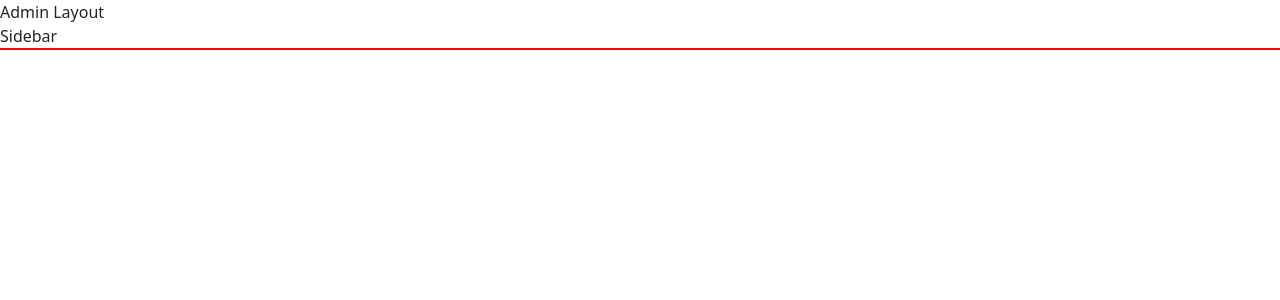
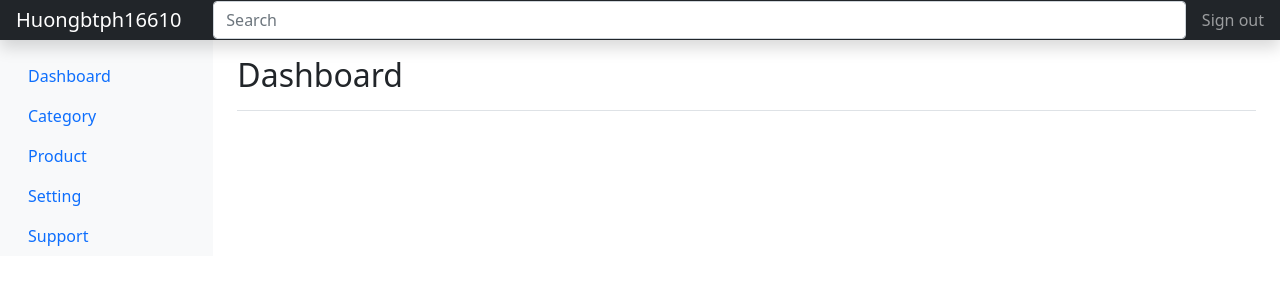
Before and after one commit to Buithihuong1203/assignment-react-typescript, a React (Vite) app: page /admin in a window 1280 px wide. Shown: the top 300 px of the page. Built offline with nearby package versions, Linux system fonts and the light colour scheme; no server answers.

Commit message:
productedit

```diff
--- a/src/App.tsx
+++ b/src/App.tsx
@@ -3,7 +3,7 @@ import WebsiteLayout from '../src/pages/layouts/WebsiteLayout';
 import 'bootstrap/dist/css/bootstrap.min.css'
 import { ProductType } from './type/Product';
 import { useEffect, useState } from 'react';
-import { create, list, update } from './api/product';
+import { add, list, remove, update } from './api/product';
 import ProductList from './components/ProductList';
 import ProductDetail from './pages/ProductDetail';
 import Products from '../src/pages/Products';
@@ -13,6 +13,8 @@ import Signin from './pages/Signin';
 import Signup from './pages/Signup';
 import { toast } from 'react-toastify';
 import ProductAdd from './pages/ProductAdd';
+import ProductManager from './pages/ProductManager';
+import ProductEdit from './pages/ProductEdit';
 
 
 function App() {
@@ -29,7 +31,7 @@ function App() {
   }, []);
   const onHandleAdd = async (product: ProductType) => {
     try {
-      const { data } = await create(product);
+      const { data } = await add(product);
       if (data) {
         toast.success("Thêm thành công");
       }
@@ -37,6 +39,10 @@ function App() {
 
     }
 
+  }
+  const onHandleRemove = async (id: number) => {
+    remove(id);
+    setProducts(products.filter(item => item.id !== id));
   }
   const onHandleUpdate = async (product: ProductType) => {
     try {
@@ -60,8 +66,10 @@ function App() {
 
         <Route>
           <Route path='/admin' element={<Adminlayout />} >
-            <Route path="products">
+            <Route path="product">
+              <Route index element={<ProductManager products={products} onRemove={onHandleRemove} />} />
               <Route path="add" element={<ProductAdd onAdd={onHandleAdd} />} />
+              <Route path=":id/edit" element={<ProductEdit onUpdate={onHandleUpdate} />} />
 
             </Route>
           </Route>
--- a/src/api/product.ts
+++ b/src/api/product.ts
@@ -1,18 +1,18 @@
-import instance from './instance';
-import { ProductType } from '../type/Product';
-import { isAuthenticate } from '../utils/localStorage';
-
-//const { token, user } = isAuthenticate();
-
-export const create = (product: ProductType) => {
+import { ProductType } from "../type/Product";
+import instance from "./instance";
+export const list = () => {
+    const url = `/products`;
+    return instance.get(url)
+}
+export const add = (product: ProductType) => {
     const url = `/products`;
     return instance.post(url, product);
 }
-export const list = () => {
-    const url = `/products`;
-    return instance.get(url);
+export const remove = (id: number) => {
+    const url = `/products/${id}`;
+    return instance.delete(url);
 }
-export const read = (id: string | undefined) => {
+export const read = (id: number) => {
     const url = `/products/${id}`;
     return instance.get(url);
 }
@@ -20,7 +20,3 @@ export const update = (product: ProductType) => {
     const url = `/products/${product.id}`;
     return instance.put(url, product);
 }
-export const remove = (id: number) => {
-    const url = `/products/${id}`;
-    return instance.delete(url);
-}
--- /dev/null
+++ b/src/components/Sidebar.tsx
@@ -0,0 +1,42 @@
+import React from 'react'
+import { NavLink } from 'react-router-dom'
+
+type Props = {}
+
+const Sidebar = (props: Props) => {
+    return (
+        <nav id="sidebarMenu" className="col-md-3 col-lg-2 d-md-block bg-light sidebar collapse">
+            <div className="position-sticky pt-3">
+                <ul className="nav flex-column">
+                    <li className="nav-item">
+                        <NavLink className="nav-link active" aria-current="page" to="/admin/dashboard">
+                            Dashboard
+                        </NavLink>
+                    </li>
+                    <li className="nav-item">
+                        <NavLink className="nav-link active" aria-current="page" to="/admin/category">
+                            Category
+                        </NavLink>
+                    </li>
+                    <li className="nav-item">
+                        <NavLink className="nav-link active" aria-current="page" to="/admin/product">
+                            Product
+                        </NavLink>
+                    </li>
+                    <li className="nav-item">
+                        <NavLink className="nav-link active" aria-current="page" to="#">
+                            Setting
+                        </NavLink>
+                    </li>
+                    <li className="nav-item">
+                        <NavLink className="nav-link active" aria-current="page" to="#">
+                            Support
+                        </NavLink>
+                    </li>
+                </ul>
+            </div>
+        </nav>
+    )
+}
+
+export default Sidebar
--- a/src/pages/ProductDetail.tsx
+++ b/src/pages/ProductDetail.tsx
@@ -24,6 +24,7 @@ const ProductDetail = (props: Props) => {
             <div className="col-6">
                 <h1>{product?.name}</h1>
                 <p>{product?.price}</p>
+                <button>Mua ngay</button>
             </div>
         </div>
     )
--- /dev/null
+++ b/src/pages/ProductEdit.tsx
@@ -0,0 +1,52 @@
+import { useForm, SubmitHandler } from "react-hook-form";
+import { useNavigate, useParams } from "react-router-dom";
+import { ProductType } from '../type/Product';
+import { read, update } from '../api/product';
+import React, { useEffect } from 'react';
+
+
+type ProductEditProps = {
+    onUpdate: (product: ProductType) => void
+}
+
+type FormInputs = {
+    name: string,
+    price: number
+}
+
+const ProductEdit = (props: ProductEditProps) => {
+    const { register, handleSubmit, formState: { errors }, reset } = useForm<FormInputs>();
+    const { id } = useParams();
+    const navigate = useNavigate();
+
+
+    useEffect(() => {
+        const getProduct = async () => {
+            const { data } = await read(id);
+            reset(data)
+        }
+        getProduct();
+    }, []);
+    const onSubmit: SubmitHandler<FormInputs> = data => {
+        //console.log(data);
+        props.onUpdate(data)
+        navigate("/admin/product");
+    }
+    return (
+        <div>
+            <form onSubmit={handleSubmit(onSubmit)} className="container my-8">
+                <div className="mb-3 ">
+                    <label className="form-label">Name</label>
+                    <input type="text" className="form-control" {...register('name')} />
+                </div>
+                <div className="mb-3">
+                    <label className="form-label">Price</label>
+                    <input type="number" className="form-control"  {...register('price')} />
+                </div>
+                <button className="btn btn-primary">Update</button>
+            </form>
+        </div>
+    )
+}
+
+export default ProductEdit
--- a/src/pages/admin/ProductManager.tsx
+++ b/src/pages/ProductManager.tsx
@@ -1,5 +1,5 @@
 import React from 'react'
-import { ProductType } from '../../type/Product';
+import { ProductType } from '../type/Product';
 import { Link } from 'react-router-dom'
 
 
@@ -12,6 +12,14 @@ const ProductManager = (props: ProductManagerProps) => {
     return (
         <div>
             <table className="table table-bordered">
+                <thead>
+                    <tr>
+                        <th>STT</th>
+                        <th>Tên sản phẩm</th>
+                        <th>Giá</th>
+                        <th>Thao tác</th>
+                    </tr>
+                </thead>
                 <tbody>
                     {props.products.map((item, index) => {
                         return <tr>
@@ -20,6 +28,8 @@ const ProductManager = (props: ProductManagerProps) => {
                             <td>{item.price}</td>
                             <td>
                                 <Link to={`/admin/product/${item.id}/edit`}>Editor</Link>
+                                <br />
+                                <br />
                                 <button onClick={() => props.onRemove(item.id)}>Remove</button>
                             </td>
 
--- a/src/pages/layouts/AdminLayout.tsx
+++ b/src/pages/layouts/AdminLayout.tsx
@@ -1,19 +1,39 @@
 import React from 'react'
 import { Outlet } from 'react-router-dom'
-
+import Sidebar from '../../components/Sidebar'
 
 type Props = {}
 
-const Adminlayout = (props: Props) => {
+const AdminLayout = (props: Props) => {
     return (
         <div>
-            <header>Admin Layout</header>
-            <aside>Sidebar</aside>
-            <main style={{ border: '1px solid red' }}>
-                <Outlet />
-            </main>
+            <header className="navbar navbar-dark bg-dark flex-md-nowrap p-0 shadow">
+                <a className="navbar-brand col-md-3 col-lg-2 me-0 px-3" href="#">Huongbtph16610</a>
+                <button className="navbar-toggler position-absolute d-md-none collapsed" type="button" data-bs-toggle="collapse" data-bs-target="#sidebarMenu" aria-controls="sidebarMenu" aria-expanded="false" aria-label="Toggle navigation">
+                    <span className="navbar-toggler-icon" />
+                </button>
+                <input className="form-control form-control-dark w-100" type="text" placeholder="Search" aria-label="Search" />
+                <div className="navbar-nav">
+                    <div className="nav-item text-nowrap">
+                        <a className="nav-link px-3" href="#">Sign out</a>
+                    </div>
+                </div>
+            </header>
+            <div className="container-fluid">
+                <div className="row">
+                    <Sidebar />
+                    <main className="col-md-9 ms-sm-auto col-lg-10 px-md-4"><div className="chartjs-size-monitor"><div className="chartjs-size-monitor-expand"><div /></div><div className="chartjs-size-monitor-shrink"><div /></div></div>
+                        <div className="d-flex justify-content-between flex-wrap flex-md-nowrap align-items-center pt-3 pb-2 mb-3 border-bottom">
+                            <h1 className="h2">Dashboard</h1>
+
+                        </div>
+                        <Outlet />
+                    </main>
+                </div>
+            </div>
         </div>
+
     )
 }
 
-export default Adminlayout
+export default AdminLayout
--- a/src/type/Product.tsx
+++ b/src/type/Product.tsx
@@ -1,5 +1,5 @@
 export type ProductType = {
-    id?: number | string,
+    id?: number,
     img: string,
     name: string,
     price: number
```
Also changed, not shown: src/pages/Dashboard.tsx (renamed from src/pages/admin/Dashboard.tsx).
